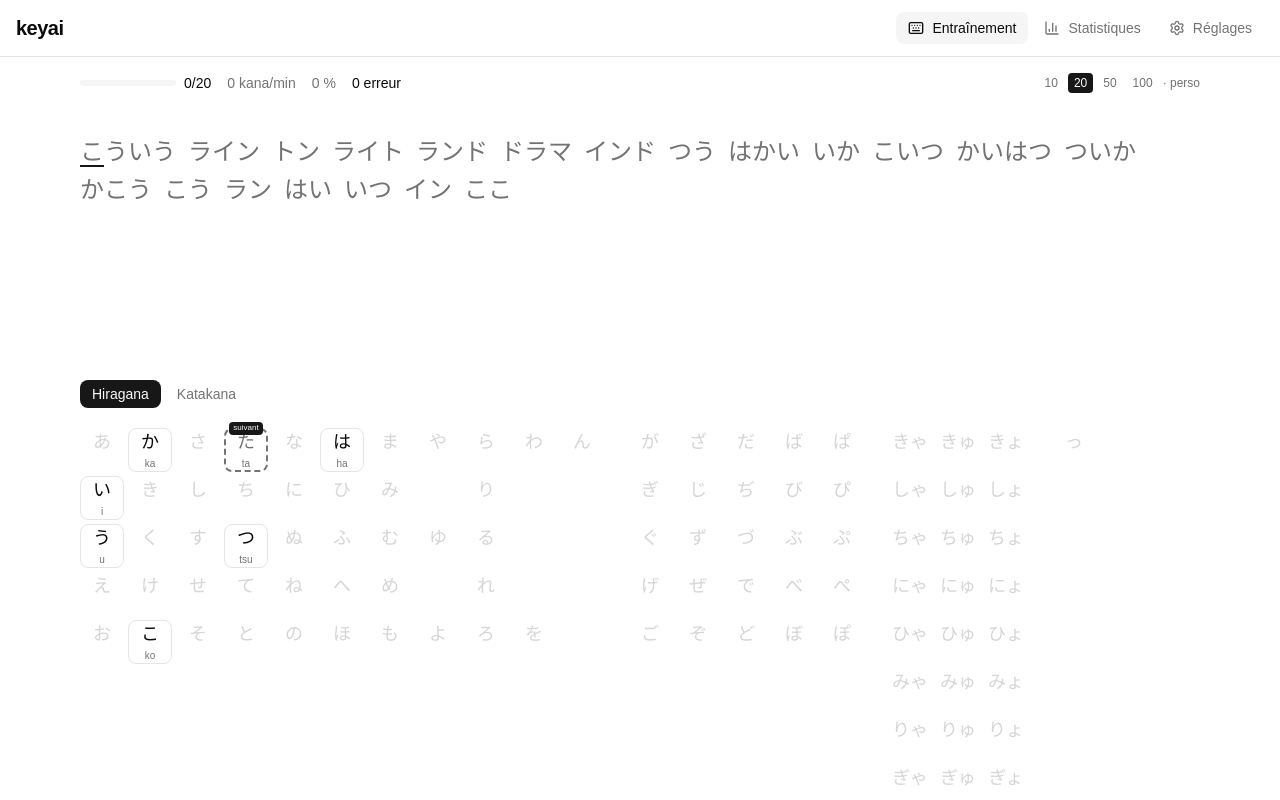
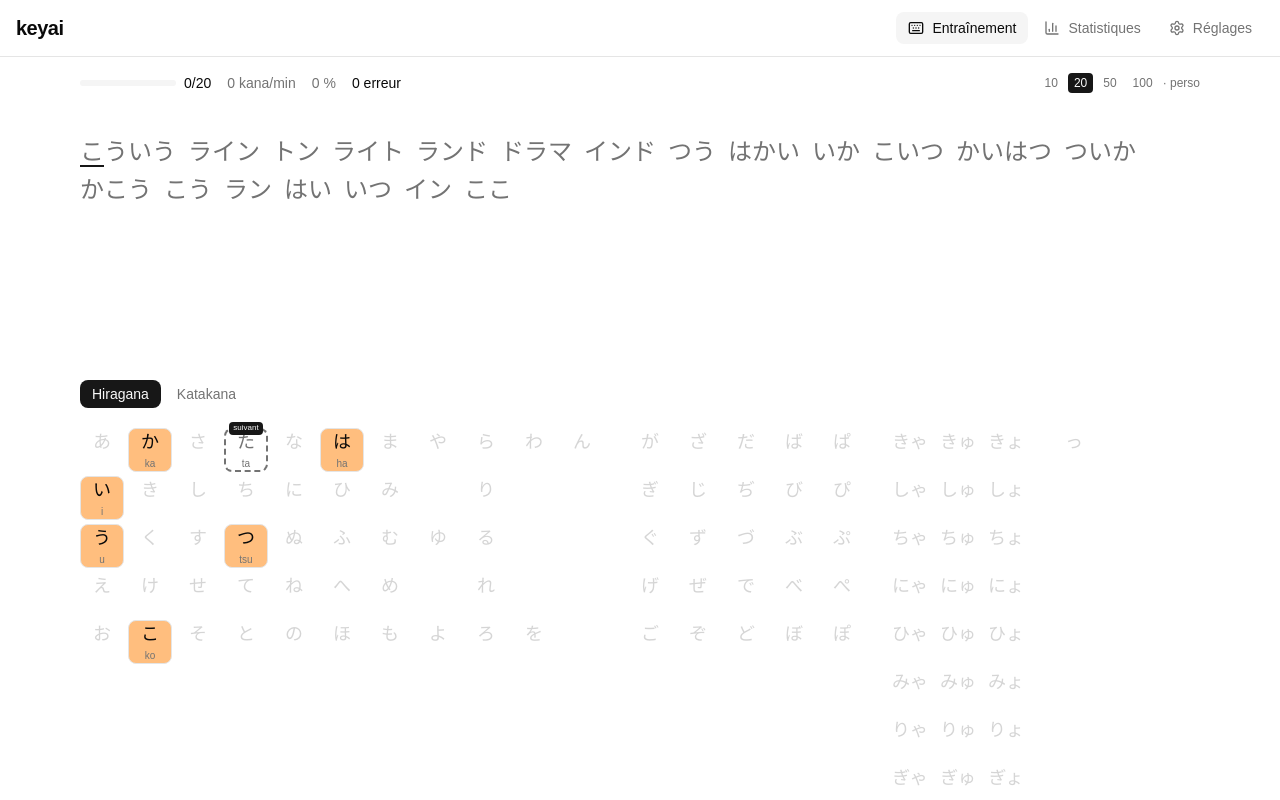
Before and after one commit to mumpkin/keyai, a React (Vite) app in the folder apps/app/: page / in a window 1280 px wide. Shown: the top 800 px of the page. Built offline with nearby package versions, Linux system fonts and the light colour scheme.

Commit message:
Colour the kana table from orange to green by mastery
Co-Authored-By: Claude Opus 5.5 <noreply@anthropic.com>

```diff
--- a/apps/app/src/features/kana-table/kana-cell.tsx
+++ b/apps/app/src/features/kana-table/kana-cell.tsx
@@ -1,6 +1,6 @@
 import { findKana } from '@keyai/core/kana';
 import { cva } from 'class-variance-authority';
-import type { KanaDisplayState } from './kana-states.ts';
+import { type KanaDisplayState, masteryColorOf } from './kana-states.ts';
 
 const cellVariants = cva(
 	'group relative flex size-11 flex-col items-center justify-center rounded-md border font-kana text-lg focus-visible:outline-2',
@@ -8,9 +8,9 @@ const cellVariants = cva(
 		variants: {
 			state: {
 				locked: 'border-transparent text-muted-foreground/30',
-				learning: 'border-border bg-card',
-				mastered: 'border-border bg-primary/10',
-				latest: 'border-primary bg-primary/20 ring-2 ring-primary',
+				learning: 'border-border',
+				mastered: 'border-border',
+				latest: 'border-primary ring-2 ring-primary',
 				next: 'border-2 border-dashed border-primary/60 text-muted-foreground',
 			},
 		},
@@ -50,9 +50,25 @@ function romajiOf(kana: string): string {
 interface KanaCellProps {
 	readonly kana: string | null;
 	readonly state: KanaDisplayState;
+	/** Mastery from 0 to 1. */
+	readonly score: number;
 }
 
-export function KanaCell({ kana, state }: KanaCellProps) {
+const PERCENT = 100;
+const COLOURED_STATES = new Set<KanaDisplayState>([
+	'learning',
+	'mastered',
+	'latest',
+]);
+
+function titleOf(kana: string, state: KanaDisplayState, score: number) {
+	const romaji = romajiOf(kana);
+	return COLOURED_STATES.has(state)
+		? `${romaji} · ${Math.round(score * PERCENT)} %`
+		: romaji;
+}
+
+export function KanaCell({ kana, state, score }: KanaCellProps) {
 	if (!kana) {
 		return <span className="size-11" />;
 	}
@@ -61,7 +77,12 @@ export function KanaCell({ kana, state }: KanaCellProps) {
 		<button
 			type="button"
 			className={cellVariants({ state })}
-			title={romajiOf(kana)}
+			title={titleOf(kana, state, score)}
+			style={
+				COLOURED_STATES.has(state)
+					? { backgroundColor: masteryColorOf(score) }
+					: undefined
+			}
 		>
 			{badge && (
 				<span className="absolute -top-2 rounded bg-primary px-1 font-sans text-[8px] text-primary-foreground">
--- a/apps/app/src/features/kana-table/kana-states.ts
+++ b/apps/app/src/features/kana-table/kana-states.ts
@@ -6,6 +6,14 @@ export type KanaDisplayState =
 	| 'mastered'
 	| 'latest'
 	| 'next';
+
+const PERCENT = 100;
+
+/** Background of a kana, from orange to green with its mastery (C8). */
+export function masteryColorOf(score: number): string {
+	const low = Math.round((1 - score) * PERCENT);
+	return `color-mix(in oklch, var(--mastery-low) ${low}%, var(--mastery-high))`;
+}
 
 export interface KanaStateContext {
 	readonly progress: Progress;
--- a/apps/app/src/features/kana-table/kana-table.tsx
+++ b/apps/app/src/features/kana-table/kana-table.tsx
@@ -57,6 +57,7 @@ function SlotGrid({
 					key={slot.id}
 					kana={slot.kana}
 					state={slot.kana ? states.stateOf(slot.kana) : 'locked'}
+					score={slot.kana ? states.scoreOf(slot.kana) : 0}
 				/>
 			))}
 		</div>
--- a/apps/app/src/styles/app.css
+++ b/apps/app/src/styles/app.css
@@ -135,6 +135,8 @@
 
 :root {
 	--kana-size: 24px;
+	--mastery-low: oklch(0.86 0.12 60);
+	--mastery-high: oklch(0.86 0.15 150);
 	--background: oklch(1 0 0);
 	--foreground: oklch(0.145 0 0);
 	--card: oklch(1 0 0);
@@ -170,6 +172,8 @@
 }
 
 .dark {
+	--mastery-low: oklch(0.45 0.1 60);
+	--mastery-high: oklch(0.45 0.12 150);
 	--background: oklch(0.145 0 0);
 	--foreground: oklch(0.985 0 0);
 	--card: oklch(0.205 0 0);
```
Also changed, not shown: 1 other file (tests, documents, lock files or other folders).
